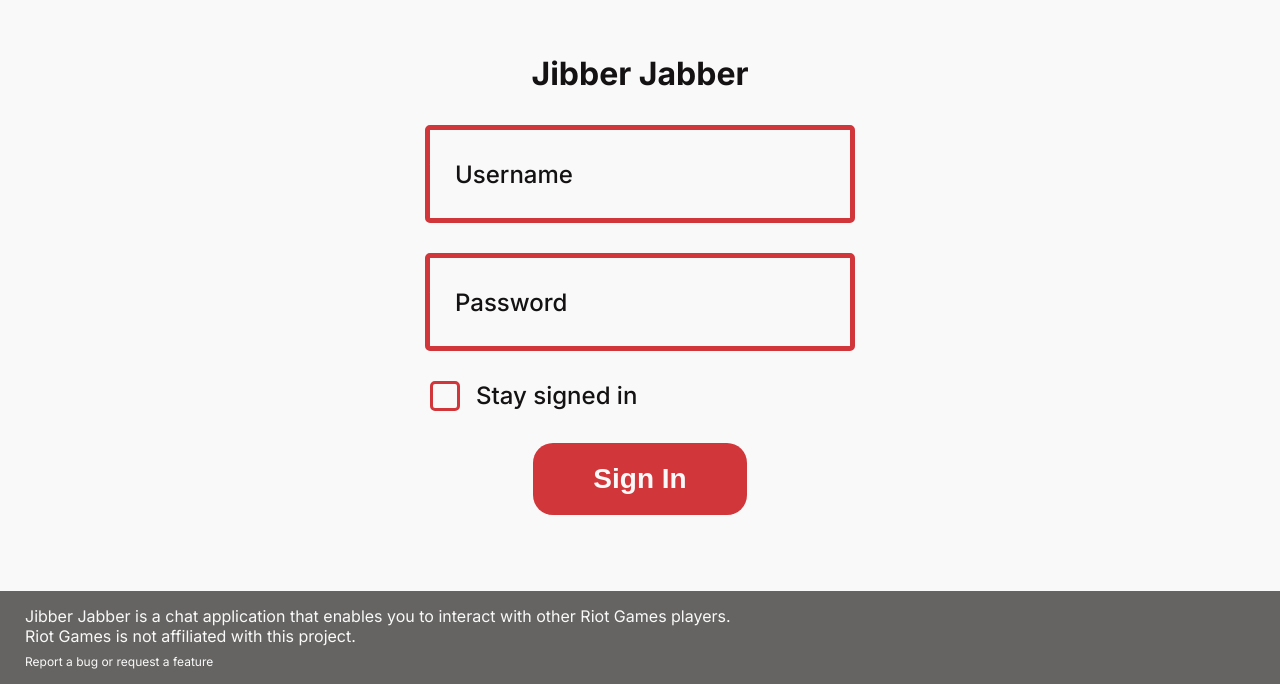
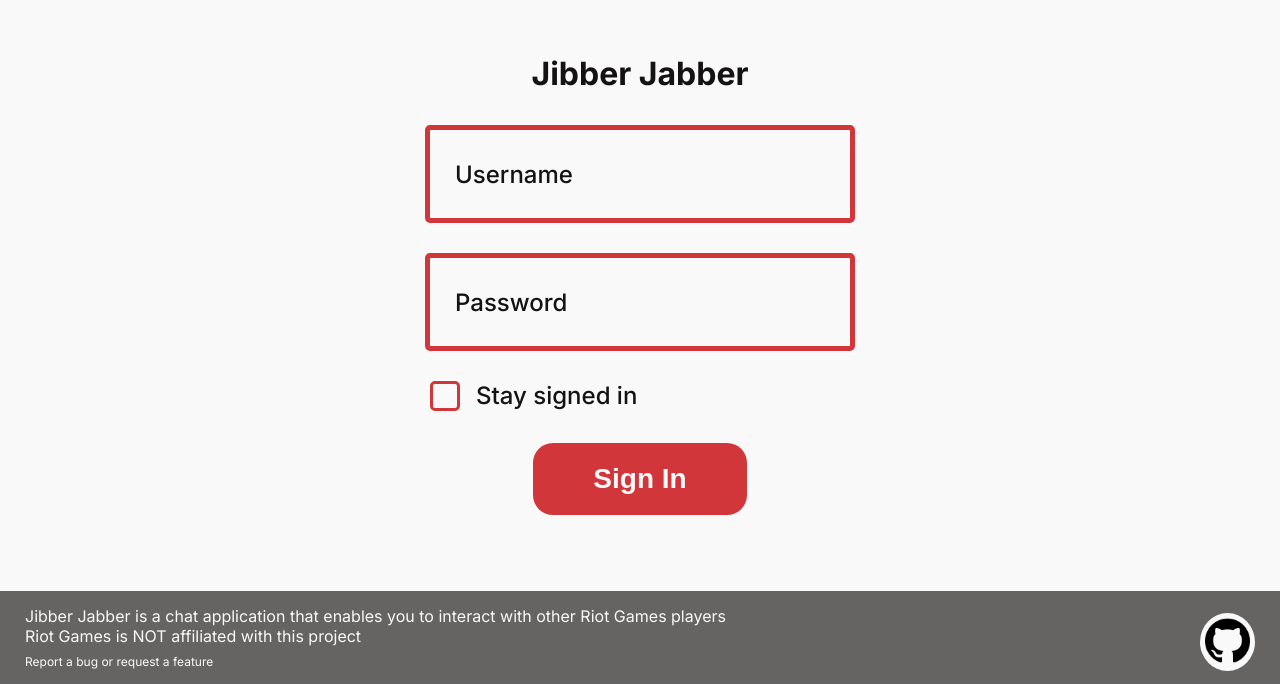
Before and after one commit to jloh02/jibber-jabber, a Next.js app: page / in a window 1280 px wide. Shown: the part 116-800 px from the top of the page. Built offline with nearby package versions, Linux system fonts and the light colour scheme.

Commit message:
Add GitHub icon

```diff
--- a/app/page.module.css
+++ b/app/page.module.css
@@ -46,3 +46,15 @@
   color: var(--accent-color);
   text-decoration: underline;
 }
+
+.footer .githubIcon {
+  position: absolute;
+  right: 0;
+  margin-right: 25px;
+  padding: 5px;
+  background-color: var(--background-color);
+  border-radius: 50%;
+}
+.footer .githubIcon > img {
+  background-color: transparent;
+}
--- a/app/page.tsx
+++ b/app/page.tsx
@@ -1,3 +1,4 @@
+import Image from "next/image";
 import Login from "./login";
 import styles from "./page.module.css";
 
@@ -11,15 +12,27 @@
       <div className={styles.footer}>
         <p>
           Jibber Jabber is a chat application that enables you to interact with
-          other Riot Games players.
+          other Riot Games players
         </p>
-        <p>Riot Games is not affiliated with this project.</p>
-        <a href="https://github.com/jloh02/jibber-jabber/issues ">
+        <p>Riot Games is NOT affiliated with this project</p>
+        <a
+          href="https://github.com/jloh02/jibber-jabber/issues"
+          target="_blank"
+        >
           Report a bug or request a feature
         </a>
-        {/* <a href="github.com/jloh02/repo/issues ">
-          <img src="\src\assets\git.png" alt="View source or report issue" />
-        </a> */}
+        <a
+          className={styles.githubIcon}
+          href="https://github.com/jloh02/jibber-jabber"
+          target="_blank"
+        >
+          <Image
+            src="/github.png"
+            width={45}
+            height={45}
+            alt="View source or report issue"
+          />
+        </a>
       </div>
     </>
   );
```
Also changed, not shown: public/github.png (added).
